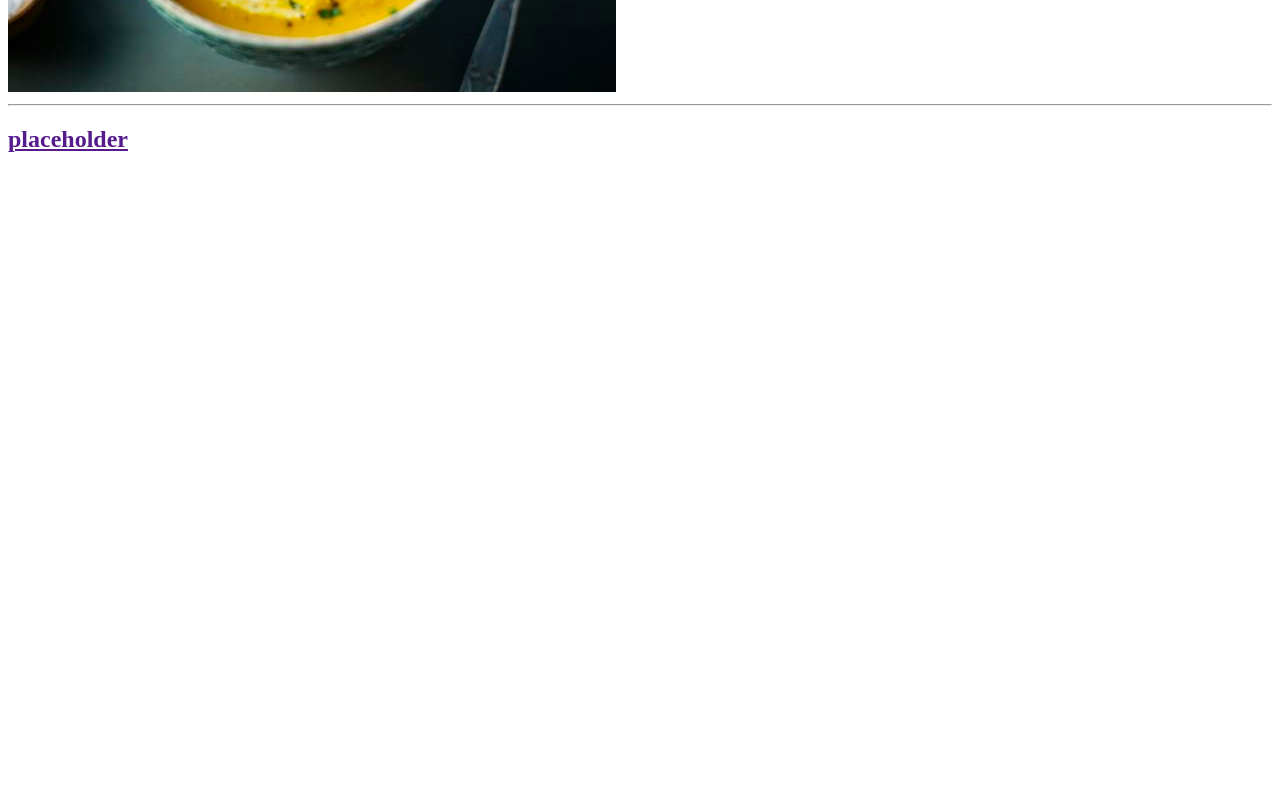
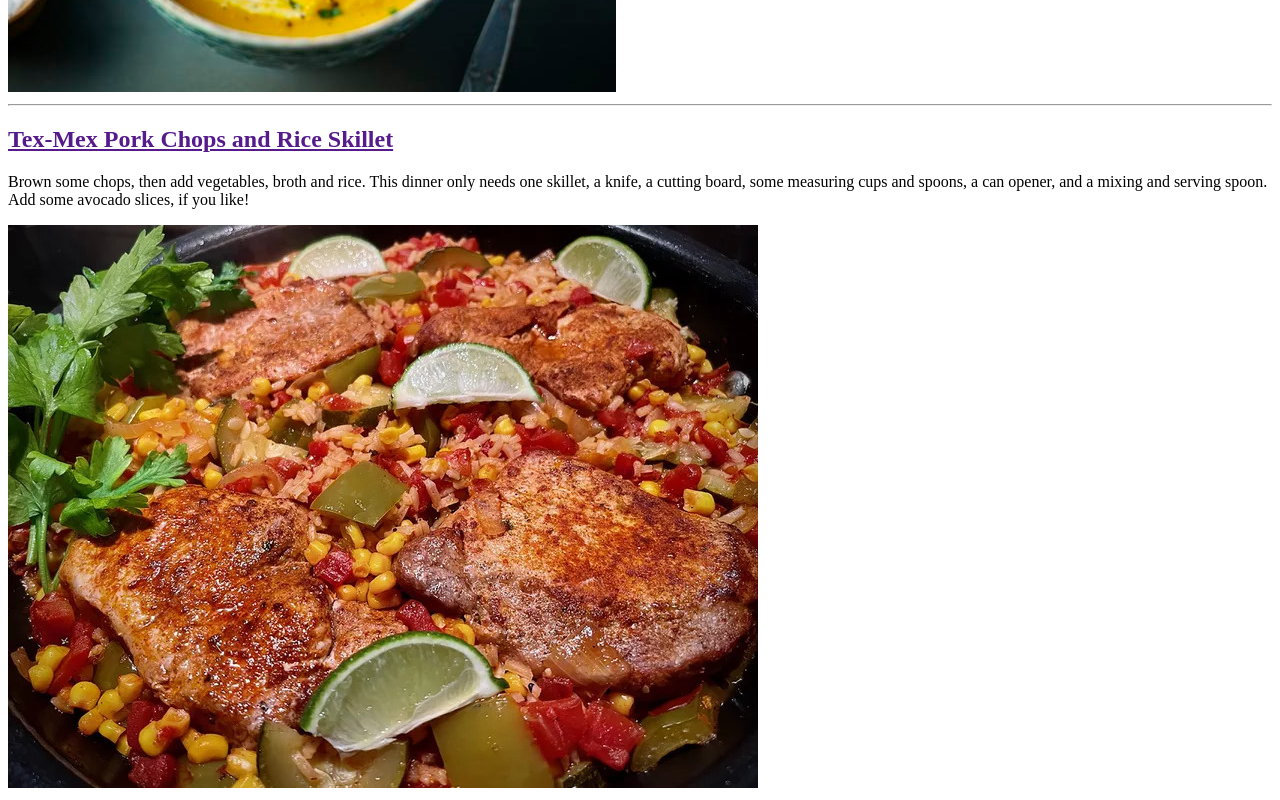
Before and after one commit to stefan-1904/odin-recipes, a plain HTML site: page index.html in a window 1280 px wide. Shown: the part 537-1337 px from the top of the page. Before the commit the page ends 800 px from the top, so only its background shows below. Drawn offline with Linux system fonts and the light colour scheme.

Commit message:
Add tex-mex pork chop webpage and update index to accomodate this addition.

```diff
--- a/index.html
+++ b/index.html
@@ -15,7 +15,8 @@
         <p>A hearty root veg and chicken soup, spiced with curry powder. Using a food processor will speed up the prep for this tasty recipe!</p>
         <img src="soup.jpg" alt="A bowl of vibrant orange soup with a white swirl of sour cream and a garnishing of parsley sprinkled on top.">
 <hr>
-    <h2><a href="">placeholder    </a></h2>
-
+    <h2><a href="">Tex-Mex Pork Chops and Rice Skillet</a></h2>
+        <p>Brown some chops, then add vegetables, broth and rice. This dinner only needs one skillet, a knife, a cutting board, some measuring cups and spoons, a can opener, and a mixing and serving spoon. Add some avocado slices, if you like!</p>
+        <img src="tex.jpg" alt="A skillet filled with veg and porkshops">
     </body>
 </html>
```
Also changed, not shown: recipes/tex.html (added, +11 -0 lines), tex.jpg (added).
